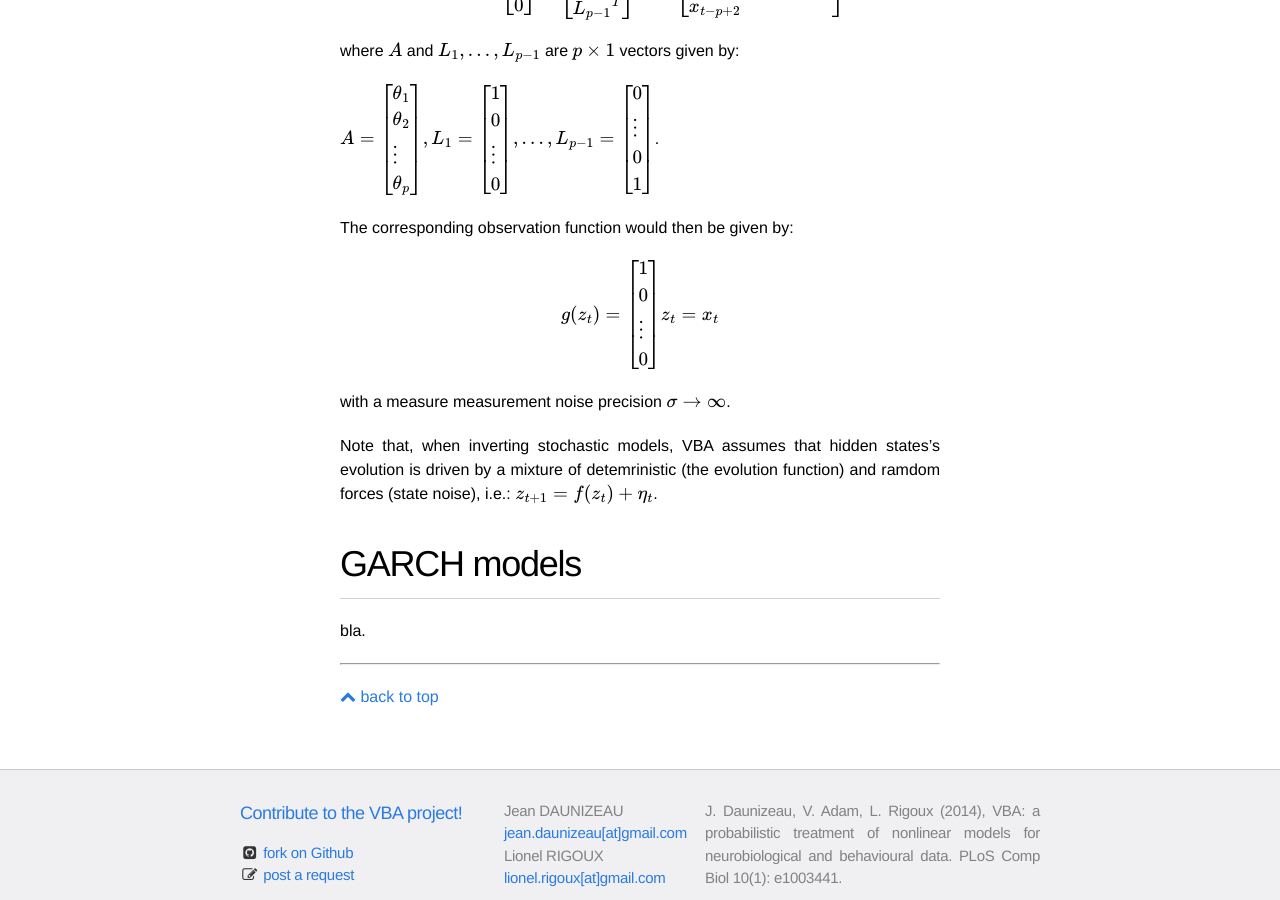
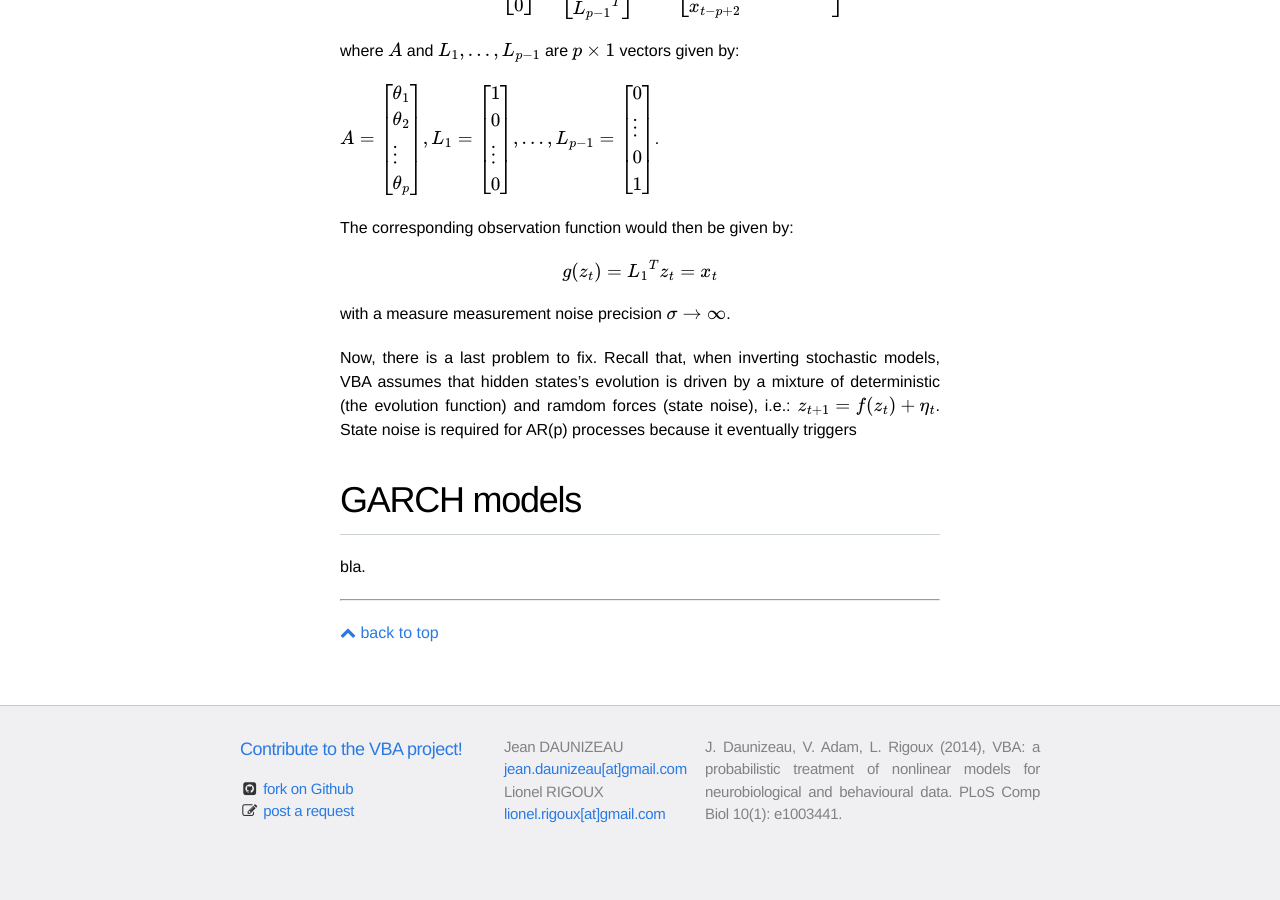
Before and after one commit to MBB-team/VBA-toolbox, a Jekyll site: the page built from _wiki/generativeModels.md, in a window 1280 px wide and 900 px high, scrolled down 2273 px. Built offline with Jekyll 4.4.1, drawn with Linux system fonts in a browser that asks for light colours; nearby versions of some CDN libraries; formulas are drawn with MathJax 3; after the commit the page ends 3144 px from its top, so only the background shows below that.

Commit message:
Update generativeModels.md

```diff
--- a/_wiki/generativeModels.md
+++ b/_wiki/generativeModels.md
@@ -53,11 +53,11 @@ $$ A = \left[\begin{array}{l} \theta_1 \\ \theta_2 \\ \vdots \\ \theta_p \end{ar
 
 The corresponding observation function would then be given by:
 
-$$ g(z_t) = \left[\begin{array}{l} 1 \\ 0 \\ \vdots \\ 0 \end{array}\right] z_t = x_t$$
+$$ g(z_t) = {L_1}^T z_t = x_t$$
 
 with a measure measurement noise precision $$\sigma \rightarrow \infty$$.
 
-Note that, when inverting stochastic models, VBA assumes that hidden states's evolution is driven by a mixture of detemrinistic (the evolution function) and ramdom forces (state noise), i.e.: $$z_{t+1} = f(z_t) + \eta_t$$.
+Now, there is a last problem to fix. Recall that, when inverting stochastic models, VBA assumes that hidden states's evolution is driven by a mixture of deterministic (the evolution function) and ramdom forces (state noise), i.e.: $$z_{t+1} = f(z_t) + \eta_t$$. State noise is required for AR(p) processes because it eventually triggers
 
 
 # GARCH models
```
